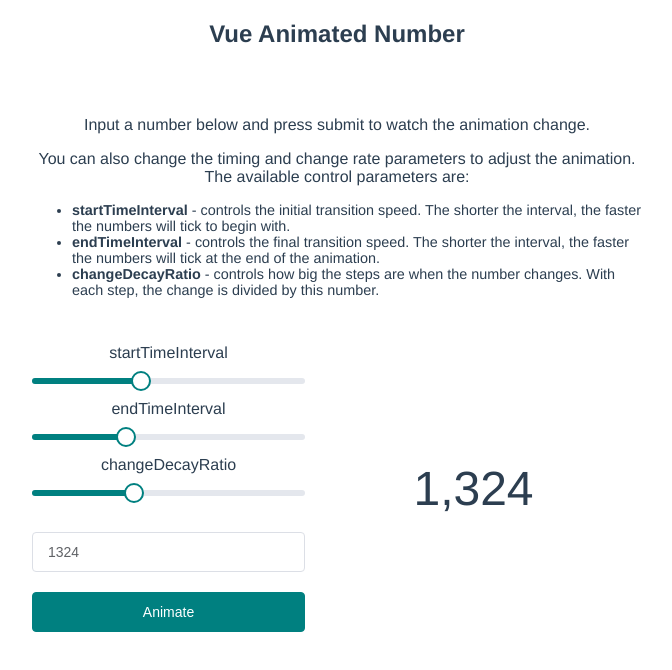
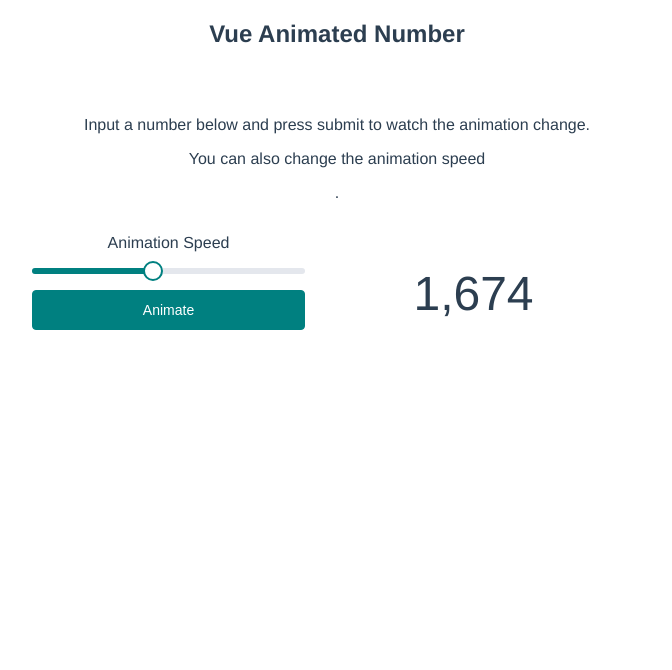
Before and after one commit to saschwartz/vue-animated-number, a Vue app: page / in a window 1280 px wide. Shown: the top 670 px of the page, without its empty margins (303-975 px from the left). Built offline with nearby package versions, Linux system fonts and the light colour scheme.

Commit message:
update to just take a speed prop

```diff
--- a/src/App.vue
+++ b/src/App.vue
@@ -5,41 +5,20 @@
     </el-header>
     <el-main>
       <p>Input a number below and press submit to watch the animation change.</p>
-      <p>You can also change the timing and change rate parameters to adjust the animation. The available control parameters are:</p>
-      <div id='variable-descriptions'>
-        <ul>
-          <li><strong>startTimeInterval</strong> - controls the initial transition speed. The shorter the interval, the faster the numbers will tick to begin with.</li>
-          <li><strong>endTimeInterval</strong> - controls the final transition speed. The shorter the interval, the faster the numbers will tick at the end of the animation.</li>
-          <li><strong>changeDecayRatio</strong> - controls how big the steps are when the number changes. With each step, the change is divided by this number. </li>
-        </ul>
-      </div>
+      <p>You can also change the animation speed</p>.
 
       <!-- form controls -->
       <div id="page-content">
         <div id="controls">
           <div class="slider">
-            <span>startTimeInterval</span>
-            <el-slider v-model="startTimeInterval" :min="0" :max="100"></el-slider>
+            <span>Animation Speed</span>
+            <el-slider v-model="speed" :min="1" :max="10"></el-slider>
           </div>
-          <div class="slider">
-            <span>endTimeInterval</span>
-            <el-slider v-model="endTimeInterval" :min="50" :max="400"></el-slider>
-          </div>
-          <div class="slider">
-            <span>changeDecayRatio</span>
-            <el-slider v-model="changeDecayRatio" :min="2" :max="10"></el-slider>
-          </div>
-          <el-input placeholder="Input a new value" v-model="editableValue"></el-input>
           <el-button type="primary" @click="updateValue()">Animate</el-button>
         </div>
         <!-- the animated number component -->
         <div id="animated-number">
-          <AnimatedNumber
-            :value='parseFloat(value)'
-            :startTimeInterval="startTimeInterval"
-            :endTimeInterval="endTimeInterval"
-            :changeDecayRatio="changeDecayRatio"
-          />
+          <AnimatedNumber :value='parseFloat(value)' :speed='speed'/>
         </div>
       </div>
     </el-main>
@@ -55,15 +34,12 @@ export default {
   data: function() {
     return {
       value: 0,
-      editableValue: 1324,
-      startTimeInterval: 40,
-      endTimeInterval: 170,
-      changeDecayRatio: 5
+      speed: 5,
     };
   },
   methods: {
     updateValue() {
-      this.value = this.editableValue;
+      this.value = Math.floor((Math.random() * 10000) + 0);
     }
   },
   mounted() {
--- a/src/components/AnimatedNumber.vue
+++ b/src/components/AnimatedNumber.vue
@@ -31,24 +31,18 @@ export default {
       default: false
     },
 
-    // how much to decrease the change with every update
-    // since we divide by this number each time note that the
-    // decay in change will be logarithmic
-    'changeDecayRatio': {
+    // a number from 1 - 10 of how quickly to animate the changes
+    'speed': {
       type: Number,
-      default: 4
-    },
-
-    // minimum and maximum time update intervals
-    // we will go from minimum to maximum time at a rate scaled by
-    // the inverse of change
-    'startTimeInterval': {
-      type: Number,
-      default: 20
-    },
-    'endTimeInterval': {
-      type: Number,
-      default: 50
+      default: 5,
+      validator: function (value) {
+        if (value >= 1 && value <= 10) {
+          console.warn('Prop "speed" for component  "AnimatedNumber" needs to be an integer between 1 and 10')
+          return true
+        } else {
+          return false
+        }
+      }
     }
   },
 
@@ -64,6 +58,16 @@ export default {
   computed: {
     parsedValue: function () {
       return parseFloat(this.value)
+    },
+
+    // will range from 20 => 200
+    endTimeInterval: function () {
+      return 50 + 100 / this.speed
+    },
+
+    // will range from 2 => 20
+    changeDecayRatio: function () {
+      return 1 + (10 / this.speed)
     }
   },
 
@@ -90,7 +94,7 @@ export default {
 
         // timeout is minInterval plus the difference to max interval, scaled by the
         // inverse of change. Thus we will begin at minInterval and eventually reach maxInterval
-        let timeOut = this.startTimeInterval + (this.endTimeInterval - this.startTimeInterval) / change
+        let timeOut = 30 + (this.endTimeInterval - 30) / Math.abs(change)
         window.setTimeout(this.updateDisplayValue, timeOut)
       }
     }
@@ -107,7 +111,7 @@ export default {
   watch: {
     value: function () {
       if (isNaN(this.displayValue)) { this.displayValue = 0}
-      window.setTimeout(this.updateDisplayValue, this.startTimeInterval)
+      window.setTimeout(this.updateDisplayValue, 0)
       this.$emit('started-update')
     }
   }
```
